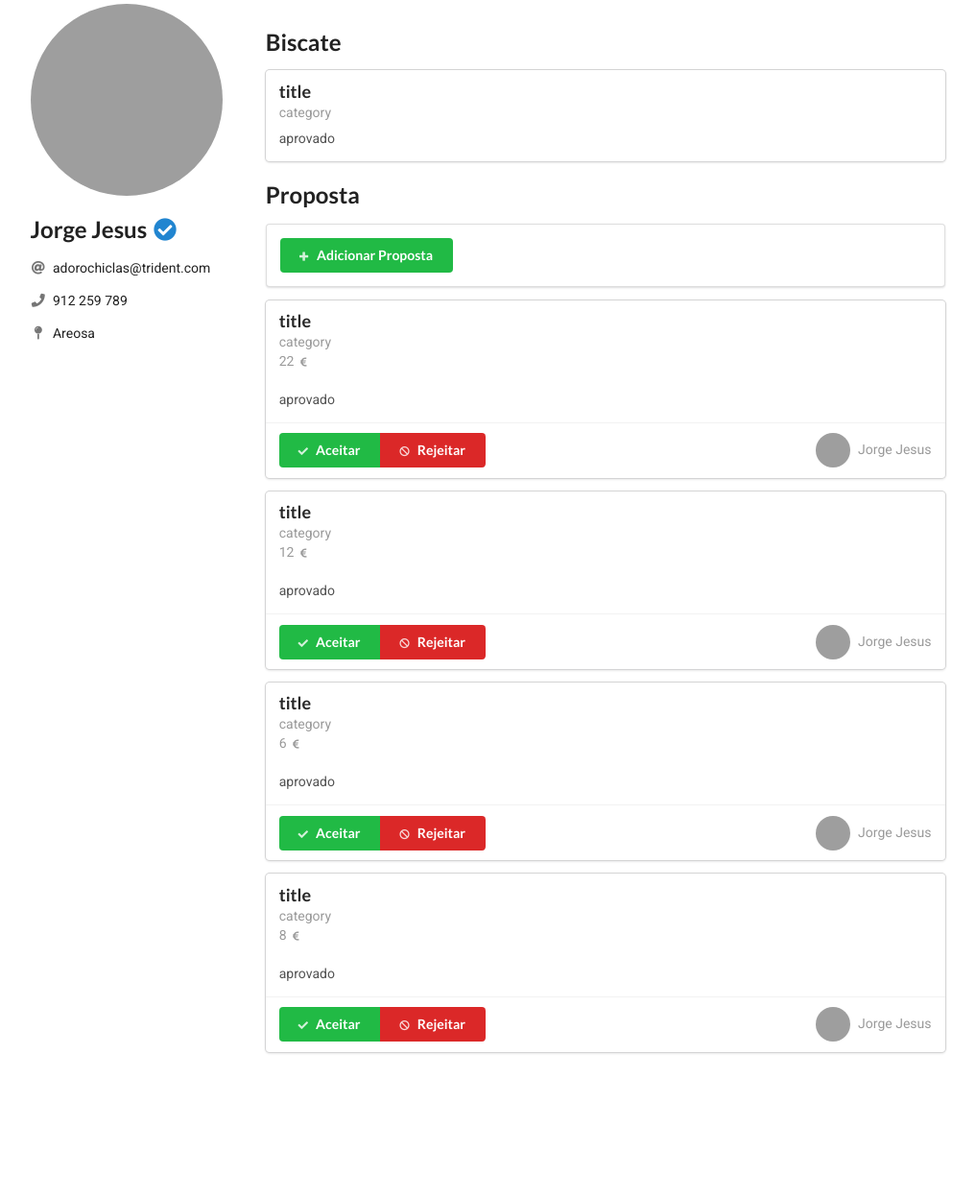
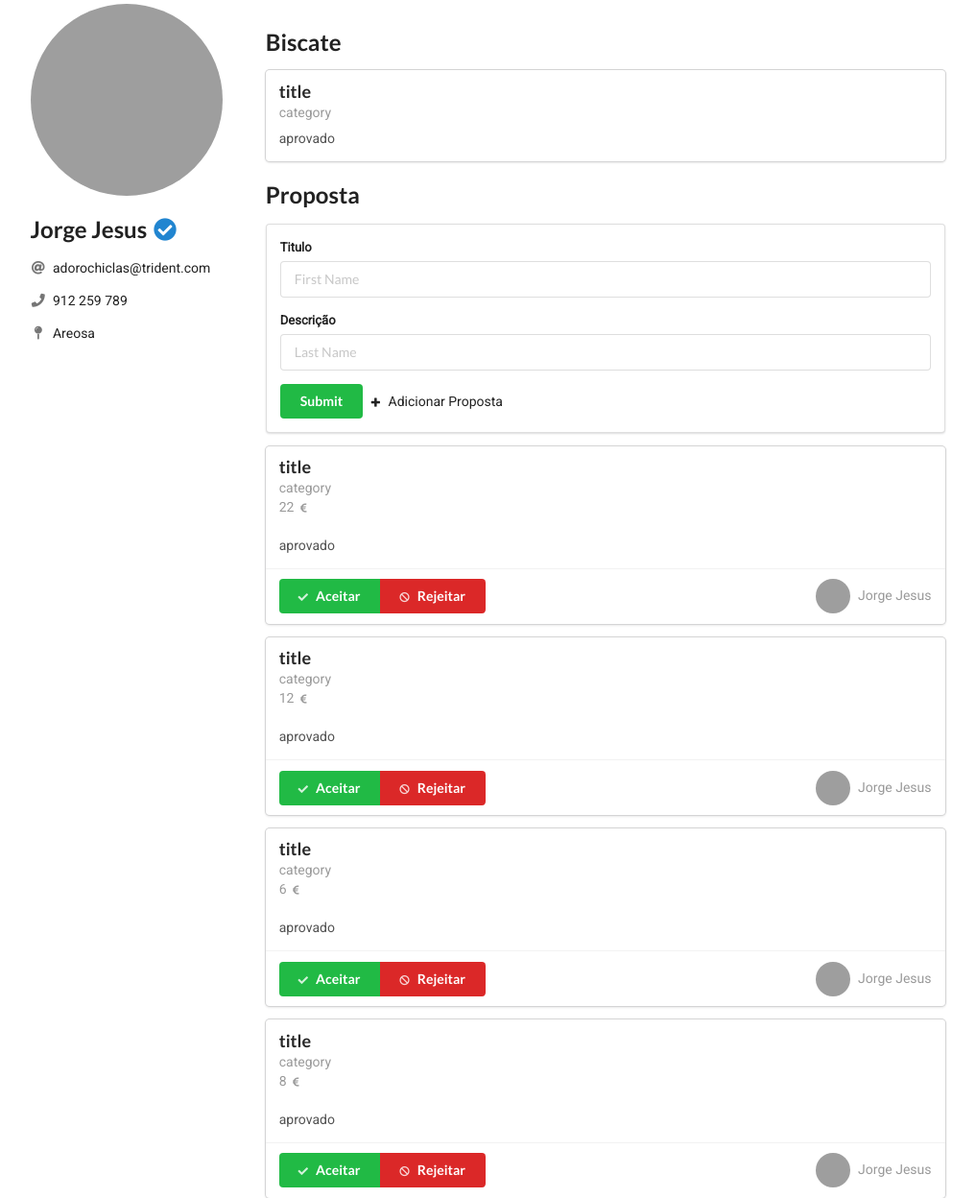
Before and after one commit to makeorbreak-io/biscates, a Flask app: page /task in a window 1280 px wide. Shown: the part 114-1362 px from the top of the page at 96% size, without its empty margins (132-1149 px from the left). Run offline with Flask 2, Linux system fonts and the light colour scheme; parts of the project's set-up code (start-up, migrations or seed data) failed here and were passed over; some libraries are stand-ins or nearby versions; grey boxes are pictures that could not be loaded.

Commit message:
work on task

```diff
--- a/models.py
+++ b/models.py
@@ -82,13 +82,14 @@ class Proposals(db.Model):
     offer = db.Column(db.Float, nullable=False)
     description = db.Column(db.String())
     accepted = db.Column(db.Boolean(), default=False)
-    task = db.Column(ForeignKey("task.id"), nullable=False)
+    task = db.Column(ForeignKey("tasks.id"), nullable=False)
 
-    def __init__(self, user, offer, description, accepted):
+    def __init__(self, user, offer, description, accepted, task):
         self.user = user
         self.offer = offer
         self.description = description
         self.accepted = accepted
+        self.task = task
 
     def __repr__(self):
         return '<id {}>'.format(self.id)
--- a/templates/task.html
+++ b/templates/task.html
@@ -3,7 +3,7 @@
 
 
 {% block sidecontent %}
-<script src="{{ url_for('static', filename='js/profile.js') }}"></script>
+<script src="{{ url_for('static', filename='js/task.js') }}"></script>
 <br/>
 <div class="ui row">
     <img class="ui massive avatar image" style="width: 200px; height: 200px; object-fit: cover;" src="http://www2.pictures.zimbio.com/gi/Real+Madrid+CF+v+Sporting+Clube+de+Portugal+QSMFTsZhHuml.jpg" />
@@ -31,7 +31,7 @@
         <h2>Biscate</h2>
         {% set task =
         ["title","category","aprovado","Jorge Jesus","http://www2.pictures.zimbio.com/gi/Real+Madrid+CF+v+Sporting+Clube+de+Portugal+QSMFTsZhHuml.jpg"]%}
-        <a class="ui fluid card " href="http://www.dog.com">
+        <div class="ui fluid card ">
             <div class="content">
                 <div class="header">{{task[0]}}</div>
                 <div class="meta">
@@ -41,17 +41,30 @@
                     <p>{{task[2]}}</p>
                 </div>
             </div>
-        </a>
+        </div>
     </div>
 </div>
 <br/>
 <div class="ui row">
     <h2>Proposta</h2>
     <div class="ui segment">
-        <button class="ui positive button">
-            <i class="small plus icon"> </i>
-            Adicionar Proposta
-        </button>
+        <form id="newProposal" class="ui form" action="createProposal()">
+            <div class="field">
+                <label>Titulo</label>
+                <input name="first-name" placeholder="First Name" type="text">
+            </div>
+            <div class="field">
+                <label>Descrição</label>
+                <input name="last-name" placeholder="Last Name" type="text">
+            </div>
+
+            <input class="ui positive button" type="submit">
+                <i class="small plus icon"> </i>
+                Adicionar Proposta
+            </input>
+        </form>
+
+
     </div>
     {% set tasks = [
     ["title","category","aprovado","Jorge Jesus","http://www2.pictures.zimbio.com/gi/Real+Madrid+CF+v+Sporting+Clube+de+Portugal+QSMFTsZhHuml.jpg","22"]
```
